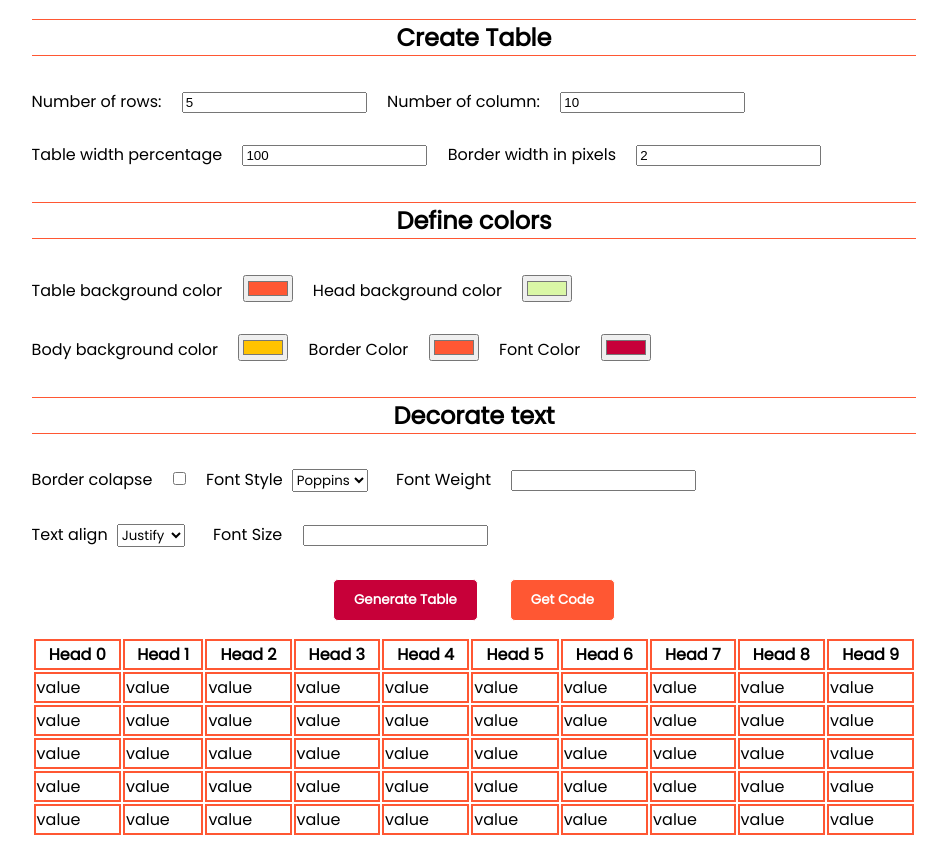
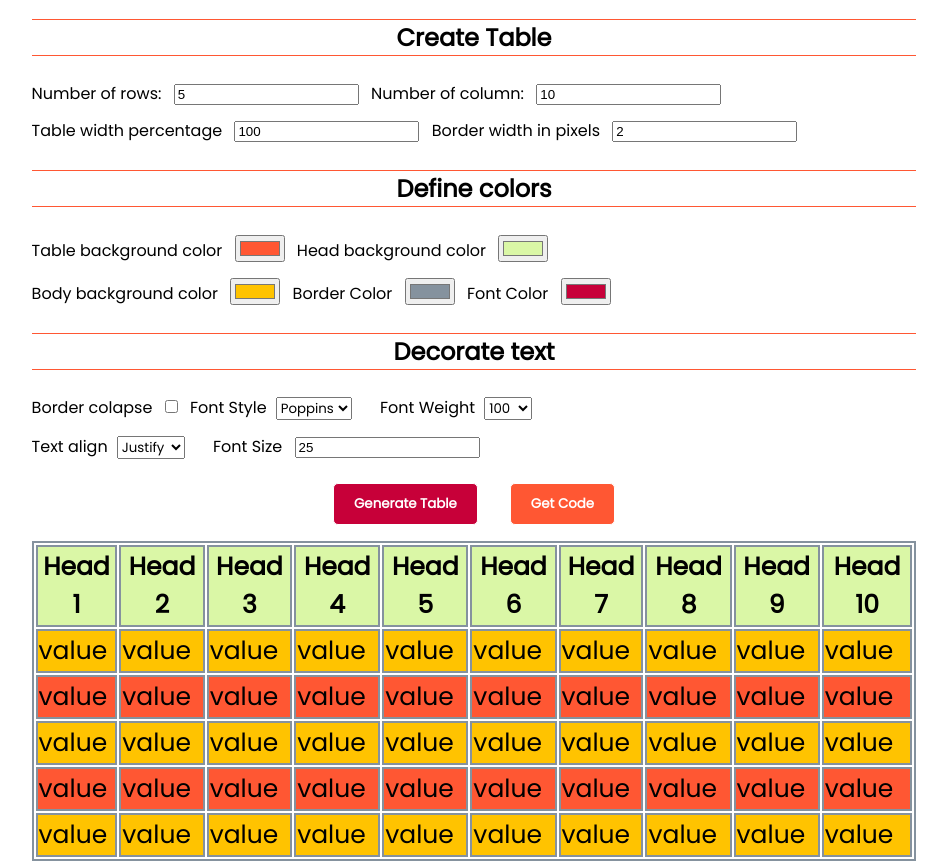
Before and after one commit to littlesoldier2019/TableGenerator, a plain HTML site: page index.html in a window 1280 px wide. Both pictures are taken after a click on the button "Generate Table". Shown: the part 72-933 px from the top of the page, without its empty margins (166-1113 px from the left). Before the commit the page ends 909 px from the top, so only its background shows below. Drawn offline with Linux system fonts and the light colour scheme; a web font is replaced by a local one.

Commit message:
add color and adjust font styles

```diff
--- a/index.html
+++ b/index.html
@@ -34,7 +34,7 @@
                             <input type="number" name="table-width" value="100" id="table-width" required>
 
                             <lable for="border-width">Border width in pixels</lable>
-                            <input type="number" name="border-width" value='2' id="border-width" required>
+                            <input type="number" name="border-width" value="2" id="border-width" required>
                         </div>
                     </form>
                 </div>
@@ -54,7 +54,7 @@
                             <input type="color" value="#FFC300" name="body-bg-color" id="body-color" >
 
                             <label for="border-color">Border Color</label>
-                            <input type="color" value="#FF5733" name="border-color" value="#FF5733" id="border-color" required>
+                            <input type="color" name="border-color" value="#85929E" id="border-color" required>
 
                             <label for="font-color">Font Color</label>
                             <input type="color" value="#C70039" name="font-color" id="font-color" >
@@ -67,7 +67,7 @@
                     <form>
                         <div>
                             <label for="border-colapse">Border colapse</label>
-                            <input type="checkbox" name="border-colapse" id="border-colapse" required>
+                            <input type="checkbox" name="border-colapse" id="border-colapse">
                             <div class="display-inline">
                                 <label for="font-style">Font Style</label>
                                 <select name="font-style" id="font-style">
@@ -79,13 +79,22 @@
                                 </select>
                             </div>
                             <label for="font-weight">Font Weight</label>
-                            <input type="number" name="font-weight" id="font-weight" required>
-
+                            <select name="font-weight" id="font-weight" >
+                                <option>100</option>
+                                <option>200</option>
+                                <option>300</option>
+                                <option>400</option>
+                                <option>500</option>
+                                <option>600</option>
+                                <option>700</option>
+                                <option>800</option>
+                                <option>900</option>
+                            </select>
                             </br>
 
                             <div class="display-inline">
                                 <label for="text-align">Text align</label>
-                                <select name="text-align">
+                                <select name="text-align" id="text-align">
                                     <option value="justify">Justify</option>
                                     <option value="center">Center</option>
                                     <option value="left">Left</option>
@@ -94,7 +103,7 @@
                             </div>
                             <div class="display-inline">
                                 <label for="font-size">Font Size </label>
-                                <input type="number" name="font-size" id="font-size">
+                                <input type="number" name="font-size" value="25" id="font-size">
                             </div>
 
                         </div>
--- a/main.js
+++ b/main.js
@@ -2,37 +2,58 @@ window.addEventListener('load', tableGenerator);
 
 function tableGenerator() {
     let tableDisplay = document.querySelector('.table__display');
-    let widthInput = document.getElementById('table-width').value;
-    let bdwidthInput = document.getElementById('border-width').value;
-    let bdcolorInput = document.getElementById('border-color').value;
+    let rowInput = +document.getElementById('row').value;
+
+
     const table = document.createElement ("table");
 
+    function createRow() {
+        let widthInput = document.getElementById('table-width').value;
+        let bdwidthInput = document.getElementById('border-width').value;
+        let bdcolorInput = document.getElementById('border-color').value;
+        let headBgColor = document.getElementById('head-color').value;
+        let evenBgColor = document.getElementById('bg-color').value;
+        let oddBgColor = document.getElementById('body-color').value;
 
-    function createHead(row, columnInput) {
-        for (let j = 0; j < columnInput; j++) {
-        let th = document.createElement('th');
-        row[0].append(th);
-        th.style.border = bdwidthInput + 'px' + ' solid ' + bdcolorInput;
-        // th.style.width = widthInput + 'px';
-        th.textContent = 'Head ' + j;
-        }
-    }
+            table.style.width = widthInput + '%';
+            table.style.border = bdwidthInput + 'px' + ' solid ' + bdcolorInput;
 
-    function createRow() {
-        let rowInput = +document.getElementById('row').value;
+        let tbfontSize = document.getElementById('font-size').value;
+            table.style.fontSize = tbfontSize + 'px';
+
+
         for (let i = 0; i < rowInput + 1; i++) {
             let tr = document.createElement('tr');
             table.append(tr);
             tableDisplay.append(table);
-            table.style.width = widthInput + '%';
             tr.style.border = bdwidthInput + 'px' + ' solid ' + bdcolorInput;
+
+            if (i == 0) {
+                tr.style.backgroundColor = headBgColor;
+            } else if (i % 2 == 0) {
+                tr.style.backgroundColor = evenBgColor;
+            } else {
+                tr.style.backgroundColor = oddBgColor;
+            }
+
         }
+
     }
 
     function createColumn() {
         let row = document.getElementsByTagName('tr');
-        let columnInput = document.getElementById('column').value;
-        createHead(row, columnInput);
+        let columnInput = +document.getElementById('column').value;
+        let bdwidthInput = document.getElementById('border-width').value;
+        let bdcolorInput = document.getElementById('border-color').value;
+
+        for (let j = 1; j < columnInput + 1; j++) {
+            let th = document.createElement('th');
+            row[0].append(th);
+            th.style.border = bdwidthInput + 'px' + ' solid ' + bdcolorInput;
+            // th.style.width = widthInput + 'px';
+            th.textContent = 'Head ' + j;
+            }
+
         for (let i = 1; i < row.length; i++) {
             for (let j = 0; j < columnInput; j++) {
                 let td = document.createElement('td');
@@ -41,6 +62,7 @@ function tableGenerator() {
                 row[i].append(td);
             }
         }
+
     }
 
     let generateButton = document.getElementById('generate');
@@ -56,4 +78,35 @@ function tableGenerator() {
             createColumn();
         }
     }
+
+    let colapseInput = document.getElementById('border-colapse');
+    colapseInput.addEventListener('change', checkColapse);
+    function checkColapse() {
+        if (colapseInput.checked === true) {
+            table.style.borderCollapse = 'collapse';
+        } else if (colapseInput.checked === false) {
+            table.style.borderCollapse = 'separate';
+        }
+
+    }
+
+    let fontSelect = document.getElementById('font-style');
+    fontSelect.addEventListener('change', setFontStyle);
+    function setFontStyle() {
+        table.style.fontFamily = fontSelect.options[fontSelect.selectedIndex].text;
+    }
+
+    let alignSelect = document.getElementById('text-align');
+    alignSelect.addEventListener('change', setAlign);
+    function setAlign() {
+        table.style.textAlign = alignSelect.options[alignSelect.selectedIndex].text;
+    }
+
+    let weightSelect = document.getElementById('font-weight');
+    weightSelect.addEventListener('change', setFontWeight);
+    function setFontWeight() {
+        table.style.fontWeight = weightSelect.options[weightSelect.selectedIndex].text;
+    }
+
+    //NOTES: adaptive on change, form verification
 }
--- a/style.css
+++ b/style.css
@@ -57,11 +57,11 @@ select {
     outline: none;
     vertical-align: middle;
     font-family: inherit;
-    margin: 1rem 1.5rem 1rem .3rem;
+    margin: .5rem 1.5rem .5rem .3rem;
 }
 
 input {
-  margin: 1rem;
+  margin: .5rem;
 }
 
 .display-inline {
@@ -80,3 +80,8 @@ input {
     display: flex;
     justify-content: center;
 }
+
+.table__display {
+    display: flex;
+    justify-content: center;
+}
```
